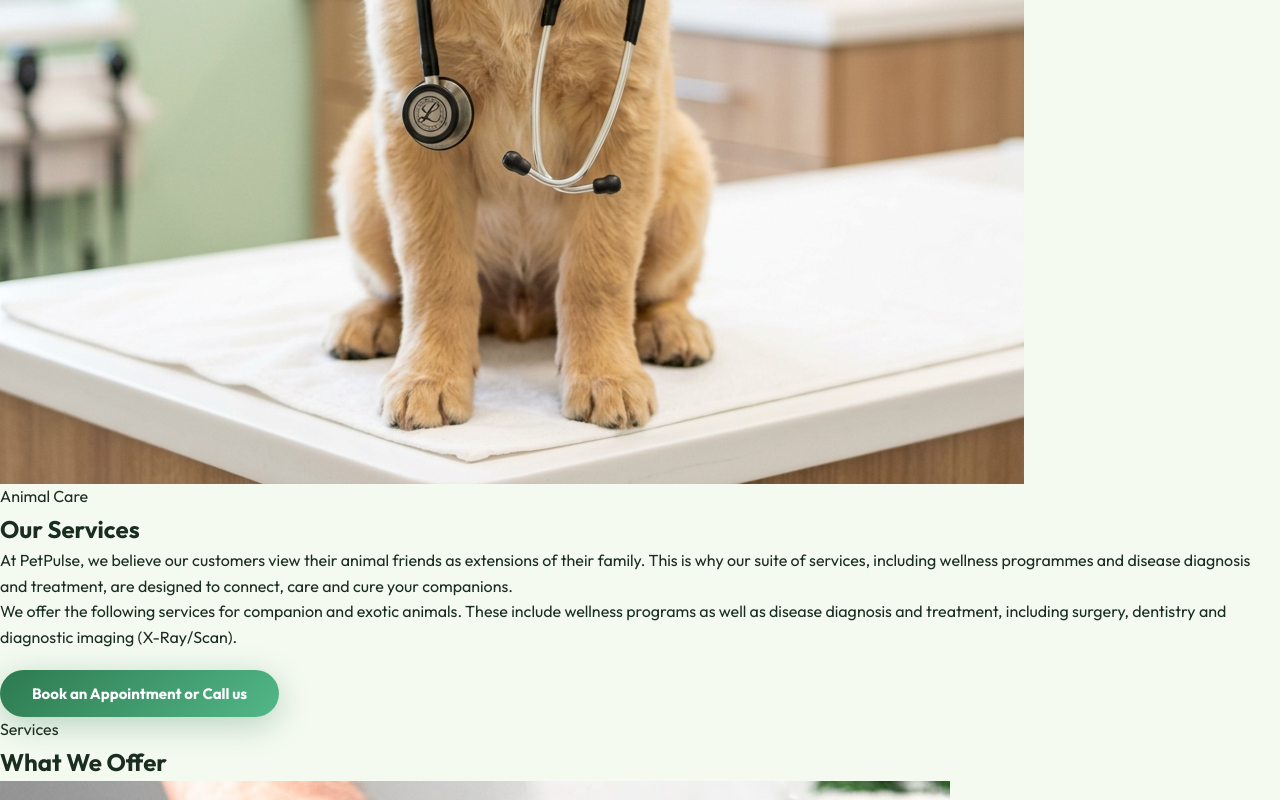
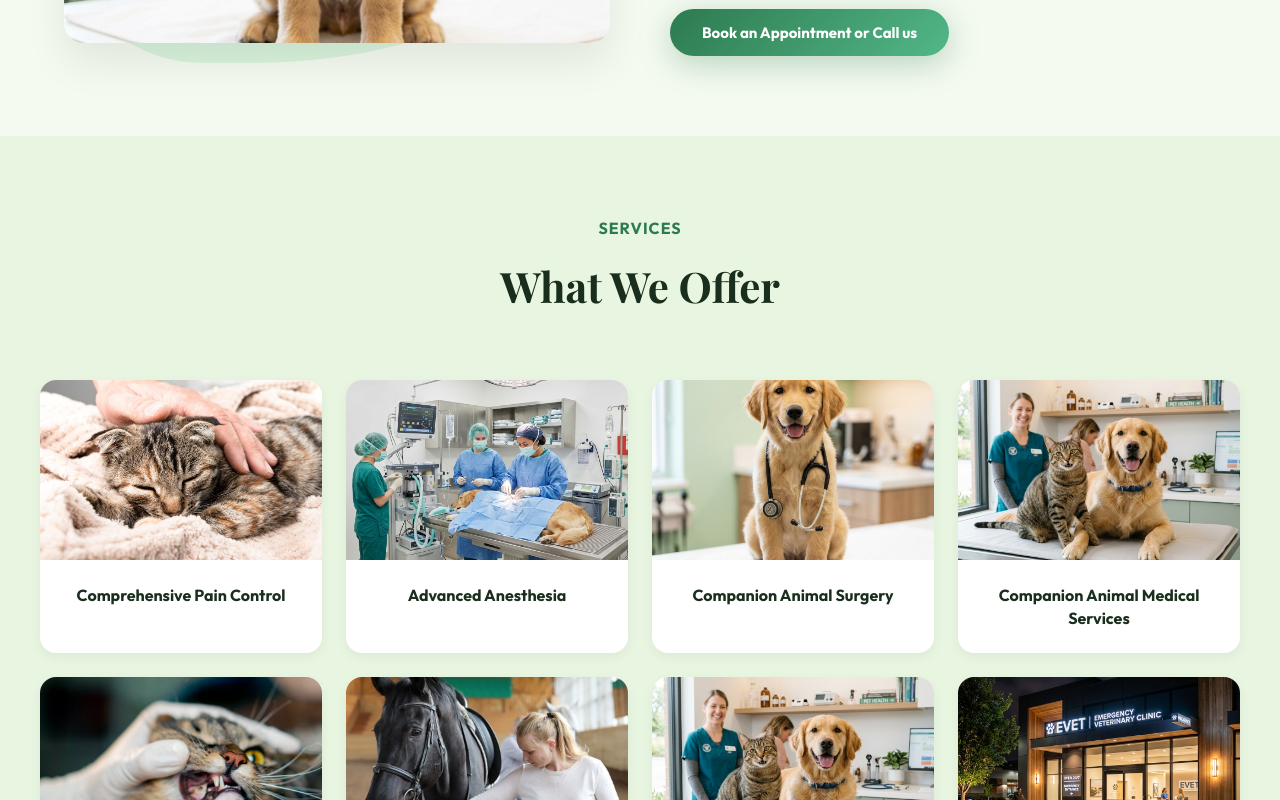
Before and after one commit to Harshavidath12/Pet-Pulse, a React (Vite) app in the folder Frontend/: page /services in a window 1280 px wide. Shown: the part 540-1340 px from the top of the page. Built offline with nearby package versions, Linux system fonts and the light colour scheme; a web font is replaced by a local one.

Commit message:
Add CSS styling and animations for the Services page

```diff
--- a/Frontend/src/index.css
+++ b/Frontend/src/index.css
@@ -2797,3 +2797,176 @@ button { cursor: pointer; border: none; outline: none; font-family: var(--font-b
   flex-shrink: 0;
   margin-top: 4px;
 }
+
+/* ========================================
+   SERVICES PAGE
+   ======================================== */
+.services-page {
+  padding-top: 80px;
+  background: var(--bg-primary);
+  min-height: 100vh;
+}
+
+.services-hero {
+  max-width: 1200px;
+  margin: 0 auto;
+  padding: 80px 24px;
+}
+
+.services-hero-content {
+  display: grid;
+  grid-template-columns: 1fr 1fr;
+  gap: 60px;
+  align-items: center;
+}
+
+.services-hero-image-wrapper {
+  position: relative;
+  z-index: 1;
+}
+
+.services-hero-blob {
+  position: absolute;
+  top: 50%;
+  left: 50%;
+  transform: translate(-50%, -50%);
+  width: 110%;
+  height: 110%;
+  background: var(--green-pale);
+  border-radius: 40% 60% 70% 30% / 40% 50% 60% 50%;
+  z-index: -1;
+  animation: blobFloat 8s ease-in-out infinite alternate;
+}
+
+.services-hero-img {
+  width: 100%;
+  border-radius: 20px;
+  box-shadow: 0 20px 40px rgba(0, 0, 0, 0.08);
+  object-fit: cover;
+  aspect-ratio: 4/3;
+}
+
+.services-hero-text .section-subtitle {
+  display: block;
+  font-size: 16px;
+  font-weight: 700;
+  color: var(--green-forest);
+  text-transform: uppercase;
+  letter-spacing: 1px;
+  margin-bottom: 12px;
+}
+
+.services-hero-text .section-title {
+  font-family: var(--font-display);
+  font-size: 48px;
+  color: var(--text-primary);
+  margin-bottom: 24px;
+}
+
+.services-hero-text p {
+  font-size: 16px;
+  color: var(--text-secondary);
+  line-height: 1.7;
+  margin-bottom: 20px;
+}
+
+.services-grid-section {
+  background: var(--bg-secondary);
+  padding: 80px 24px 120px;
+}
+
+.services-grid-header {
+  text-align: center;
+  margin-bottom: 60px;
+}
+
+.services-grid-header .section-subtitle {
+  font-size: 16px;
+  font-weight: 700;
+  color: var(--green-forest);
+  text-transform: uppercase;
+  letter-spacing: 1px;
+  display: block;
+  margin-bottom: 12px;
+}
+
+.services-grid-header .section-title {
+  font-family: var(--font-display);
+  font-size: 42px;
+  color: var(--text-primary);
+}
+
+.services-grid {
+  max-width: 1200px;
+  margin: 0 auto;
+  display: grid;
+  grid-template-columns: repeat(4, 1fr);
+  gap: 24px;
+}
+
+.service-card {
+  background: white;
+  border-radius: 16px;
+  overflow: hidden;
+  box-shadow: 0 4px 12px rgba(0, 0, 0, 0.05);
+  transition: transform 0.3s ease, box-shadow 0.3s ease;
+  animation: cardUp 0.6s cubic-bezier(0.16, 1, 0.3, 1) both;
+}
+
+.service-card:hover {
+  transform: translateY(-10px);
+  box-shadow: 0 16px 32px rgba(30, 86, 49, 0.12);
+}
+
+.service-card-img-wrapper {
+  height: 180px;
+  overflow: hidden;
+}
+
+.service-card-img-wrapper img {
+  width: 100%;
+  height: 100%;
+  object-fit: cover;
+  transition: transform 0.5s ease;
+}
+
+.service-card:hover .service-card-img-wrapper img {
+  transform: scale(1.05);
+}
+
+.service-card-content {
+  padding: 24px;
+  text-align: center;
+}
+
+.service-card-content h3 {
+  font-size: 16px;
+  font-weight: 700;
+  color: var(--text-primary);
+  line-height: 1.4;
+}
+
+@media (max-width: 1024px) {
+  .services-hero-content {
+    grid-template-columns: 1fr;
+    text-align: center;
+  }
+
+  .services-hero-blob {
+    width: 100%;
+    height: 100%;
+  }
+
+  .services-grid {
+    grid-template-columns: repeat(2, 1fr);
+  }
+}
+
+@media (max-width: 640px) {
+  .services-grid {
+    grid-template-columns: 1fr;
+  }
+  .services-hero-text .section-title {
+    font-size: 36px;
+  }
+}
```
